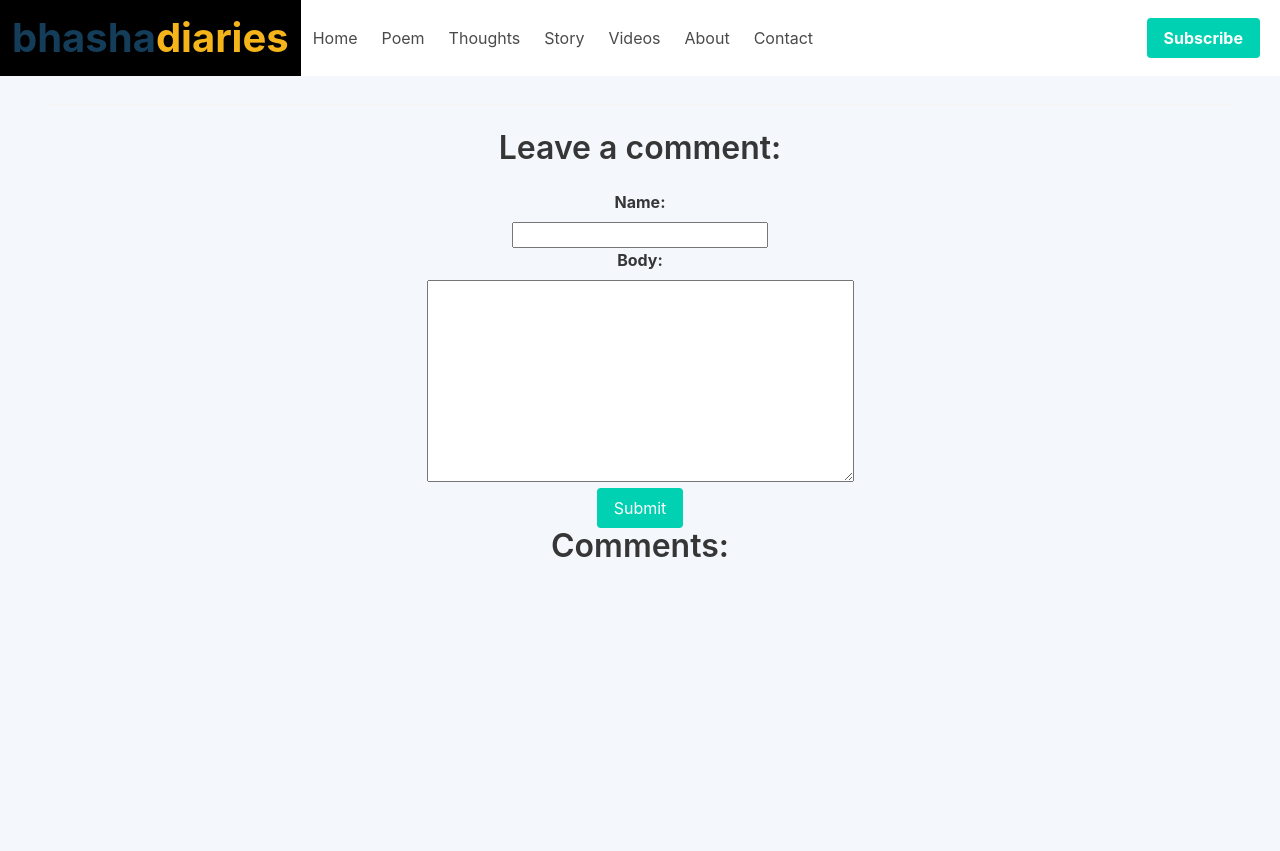
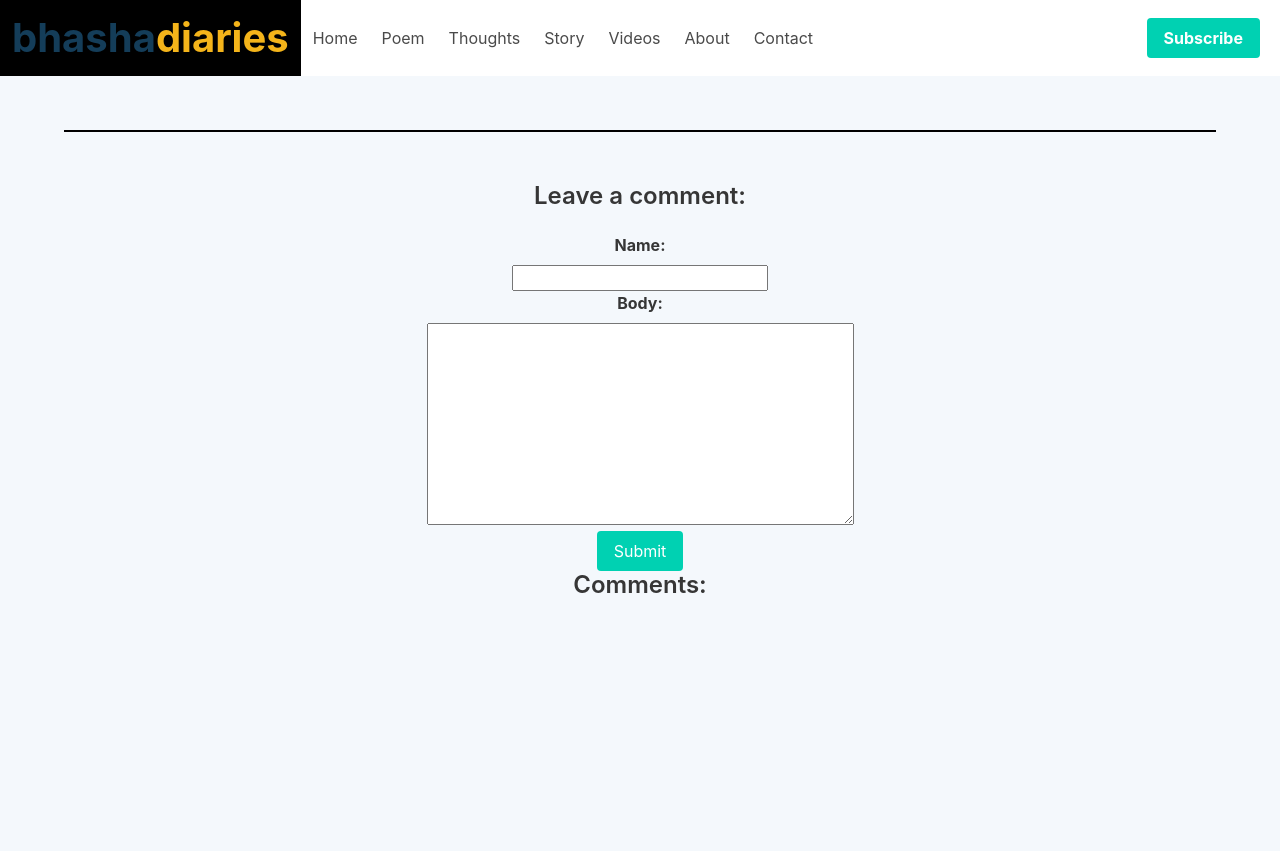
Before and after one commit to Krandheer/poetry, a Django app: template blog/templates/blog/post_detail.html in a window 1280 px wide. Shown: the top 851 px of the page. Run offline with Django 3.2, Linux system fonts and the light colour scheme; the template is opened without the code that fills it: values that come from a table or form of the project are taken from there, others are empty; some libraries are stand-ins or nearby versions.

Commit message:
comment font modified

```diff
--- a/blog/templates/blog/index.html
+++ b/blog/templates/blog/index.html
@@ -77,9 +77,6 @@
 			  </div>
   		</div>
 		</nav>
-
-
-
 
       {%block content%}
 
--- a/blog/templates/blog/post_detail.html
+++ b/blog/templates/blog/post_detail.html
@@ -3,6 +3,7 @@
 {% block content %}
 
 	<section class="section" style="background-color: rgb(244,248,252); text-align: center; min-height: 100vh;">
+		<div class="container">
 			<article class="article">
 				<p class="title is-3">{{posts.title}}</p>
 				<p class="subtitle is-6">{{posts.created_on}}</p>
@@ -14,8 +15,9 @@
 				<p>{{posts.content}} </p>
 			</article>
 
-		<hr>
-		<h3 class="title is-3">Leave a comment:</h3>
+			<hr style="border: 1px solid black; margin:50px 0 50px 0">
+
+			<h3 class="title is-4">Leave a comment:</h3>
 			<form action="{% url 'blog:post_detail' posts.slug %}" method="post">{% csrf_token %}
 
 				<div class="control" style="text-align: center;">
@@ -28,10 +30,13 @@
 		        <div class="control" style="text-align: center;">
 	    			<button class="button is-primary">Submit</button>
 	  			</div>
+
+
+
 	    		<!-- <button class="button is-link" style="background-color: #00d1b2">Submit</button> -->
 
 	    	</form>
-    	<h3 class="title is-3">Comments:</h3>
+	    	<h3 class="title is-4">Comments:</h3>
 		    {% for comment in comments %}
 			    <p>
 			        On {{comment.created_on }}&nbsp;
@@ -41,6 +46,7 @@
 			    <br>
 		    {% endfor %}
 
+		</div>
 
 	</section>
 {% endblock %}
--- a/blog/templates/blog/post_list.html
+++ b/blog/templates/blog/post_list.html
@@ -46,7 +46,7 @@
 
 	      					<!-- fb sharing added on 24/5 at 10 pm if it is working or not will be checked after deployment -->
 	    					<p class="card-footer-item">
-	      						<span> Share on <a href="https://www.facebook.com/sharer/sharer.php?href={% url 'blog:post_detail' post.slug %}">Facebook</a></span></p>
+	      						<span> Share on <a href="https://www.facebook.com/sharer/sharer.php?href={%url 'blog:post_detail' post.slug %}">Facebook</a></span></p>
 	  					</footer>
 
 		  			</div>
@@ -55,3 +55,7 @@
 		</div>
 		</section>
 	{% endblock content %}
+
+
+
+https://www.facebook.com/sharer/sharer.php?u=127.0.0.1/blog/{{post.slug|urlencode}}
```
Also changed, not shown: story/templates/story/story_detail.html (+7 -12 lines), thoughts/templates/thoughts/thoughts_detail.html (+7 -5 lines). Lines whose indentation alone changed are shown as unchanged.
